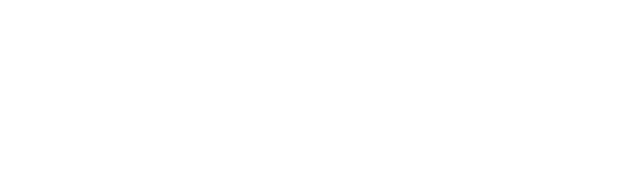
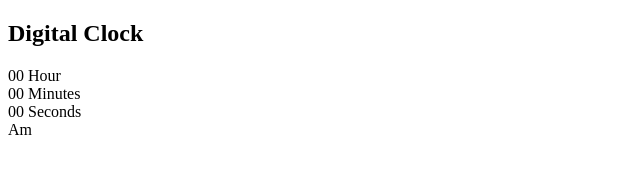
Before and after one commit to Matrixier/digital-clock, a plain HTML site: page index.html in a window 1280 px wide. Shown: the whole page, without its empty margins (0-640 px from the left). Drawn offline with Linux system fonts and the light colour scheme.

Commit message:
html complete
Index html complete.

```diff
--- a/index.html
+++ b/index.html
@@ -7,6 +7,24 @@
     <title>Digital Clock</title>
 </head>
 <body>
+    <h2>Digital Clock</h2>
+    <div class="clock">
+        <div>
+            <span id="hour">00</span>
+            <span class="text">Hour</span>
+        </div>
+        <div>
+            <span id="minutes">00</span>
+            <span class="text">Minutes</span>
+        </div>
+        <div>
+            <span id="hour">00</span>
+            <span class="text">Seconds</span>
+        </div>
+        <div>
+            <span id="ampm">Am</span>
 
+        </div>
+    </div>
 </body>
 </html>
```
